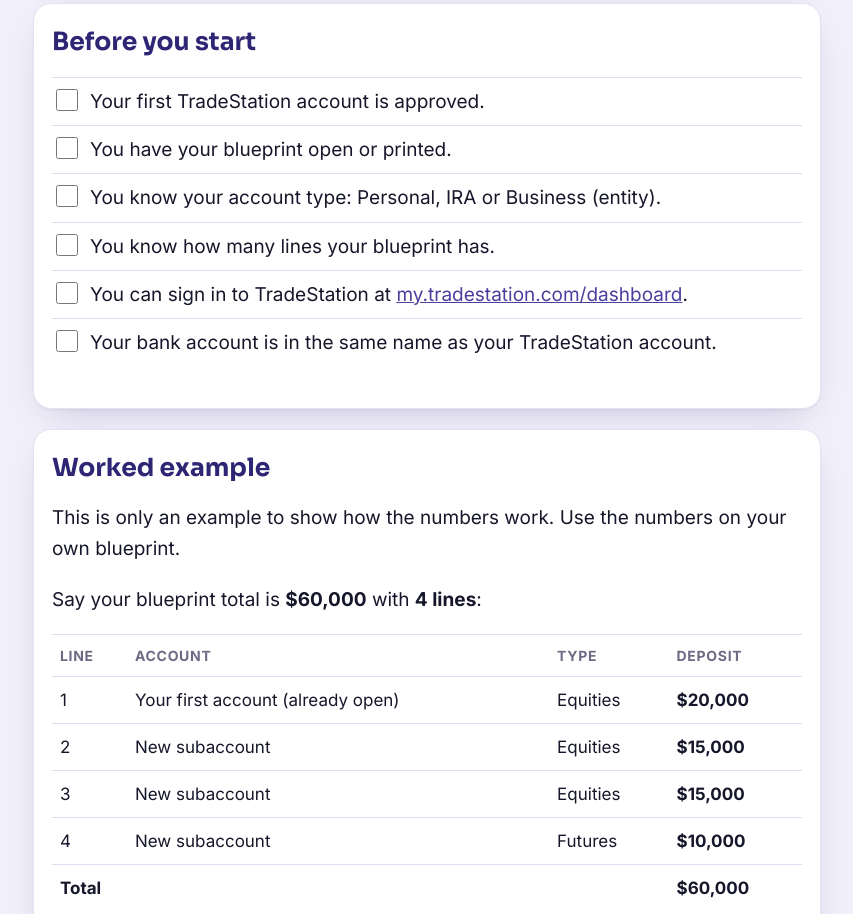
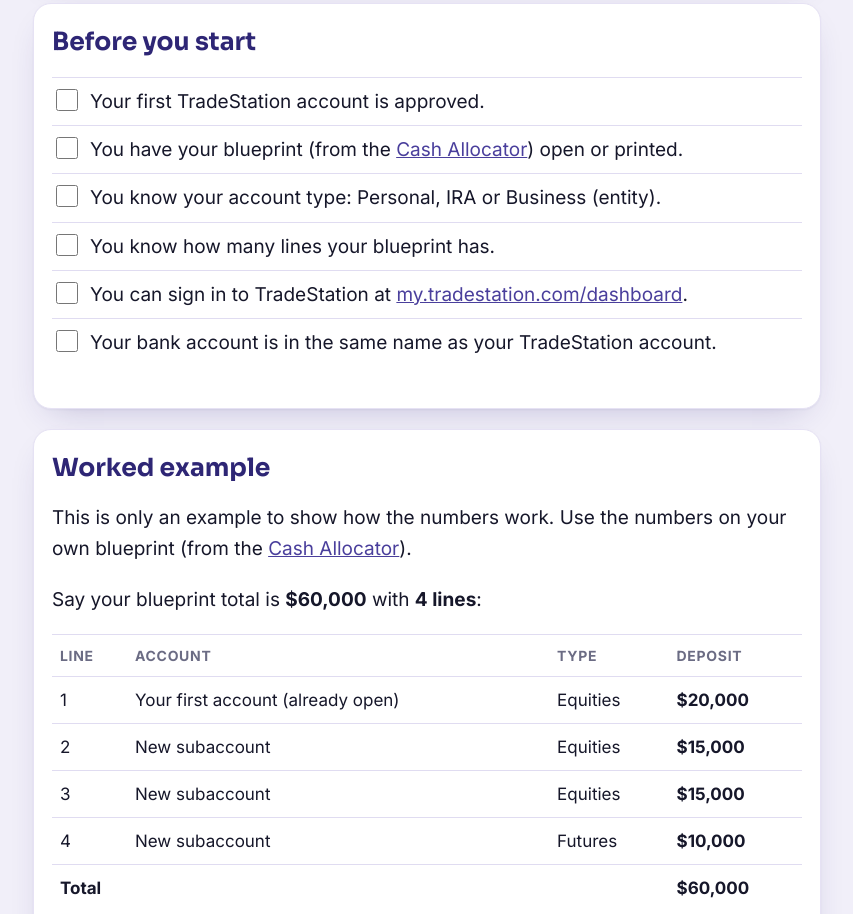
Before and after one commit to Vincere-J/tradestation, a plain HTML site: page ts-subaccounts.html in a window 1280 px wide. Shown: the part 579-1493 px from the top of the page, without its empty margins (213-1066 px from the left). Drawn offline with Linux system fonts and the light colour scheme.

Commit message:
TS Subaccounts SOP v9

```diff
--- a/ts-subaccounts.html
+++ b/ts-subaccounts.html
@@ -83,7 +83,7 @@ svg{width:100%;height:auto;display:block}
 <section class="card" id="before"><h2>Before you start</h2>
 <ul class="check cb">
 <li><label><input type="checkbox" data-k="sub1"><span>Your first TradeStation account is approved.</span></label></li>
-<li><label><input type="checkbox" data-k="sub2"><span>You have your blueprint open or printed.</span></label></li>
+<li><label><input type="checkbox" data-k="sub2"><span>You have your blueprint (from the <a href='capital-allocator.html'>Cash Allocator</a>) open or printed.</span></label></li>
 <li><label><input type="checkbox" data-k="sub3"><span>You know your account type: Personal, IRA or Business (entity).</span></label></li>
 <li><label><input type="checkbox" data-k="sub4"><span>You know how many lines your blueprint has.</span></label></li>
 <li><label><input type="checkbox" data-k="sub5"><span>You can sign in to TradeStation at <a href="https://my.tradestation.com/dashboard">my.tradestation.com/dashboard</a>.</span></label></li>
@@ -91,7 +91,7 @@ svg{width:100%;height:auto;display:block}
 </ul></section>
 
 <section class="card" id="example"><h2>Worked example</h2>
-<p>This is only an example to show how the numbers work. Use the numbers on your own blueprint.</p>
+<p>This is only an example to show how the numbers work. Use the numbers on your own blueprint (from the <a href='capital-allocator.html'>Cash Allocator</a>).</p>
 <p>Say your blueprint total is <b>$60,000</b> with <b>4 lines</b>:</p>
 <div class="tbl"><table>
 <tr><th>Line</th><th>Account</th><th>Type</th><th>Deposit</th></tr>
@@ -150,7 +150,7 @@ svg{width:100%;height:auto;display:block}
 </section>
 
 <section class="card" id="personal"><h2>Path 1: Personal account</h2>
-<ol class="steps"><li>Sign in to TradeStation and open your dashboard.</li><li>Click <b>Transfers</b>, then <b>Deposit funds</b>.</li><li>Send your full blueprint total into your first account. Use ACH (up to $50,000 per day) or a wire. The bank account must be in your own name.</li><li>Go back to the dashboard. Scroll down to your list of accounts.</li><li>Click <b>+ Add Account</b>.</li><li>Click <b>Start a new application</b>.</li><li>Check the form. About 80% of it is already filled in from your first account.</li><li>Keep the same account type as your first account (Individual or Joint).</li><li>Pick the type your blueprint line says: Equities or Futures. For Futures, tick Futures only.</li><li>Answer the questions truthfully, review and submit.</li><li>Tick that line off your blueprint.</li><li>Repeat steps 5 to 11 for every remaining line.</li><li>Watch your email. Two emails arrive: first one saying your application was received, then a second one saying your application was approved.</li><li>Wait for TradeStation to approve it. You will get an email when it is approved.</li><li>When a new account shows on the dashboard, click <b>Transfers</b>, then <b>Transfer funds</b>. Skip any account whose number starts with SIM (practice account).</li><li>Move that line's amount from your first account into the new account.</li><li>Repeat steps 15 and 16 for every new account.</li></ol>
+<ol class="steps"><li>Sign in to TradeStation and open your dashboard.</li><li>Click <b>Transfers</b>, then <b>Deposit funds</b>.</li><li>Send your full blueprint (from the <a href='capital-allocator.html'>Cash Allocator</a>) total into your first account. Use ACH (up to $50,000 per day) or a wire. The bank account must be in your own name.</li><li>Go back to the dashboard. Scroll down to your list of accounts.</li><li>Click <b>+ Add Account</b>.</li><li>Click <b>Start a new application</b>.</li><li>Check the form. About 80% of it is already filled in from your first account.</li><li>Keep the same account type as your first account (Individual or Joint).</li><li>Pick the type your blueprint (from the Cash Allocator) line says: Equities or Futures. For Futures, tick Futures only.</li><li>Answer the questions truthfully, review and submit.</li><li>Tick that line off your blueprint.</li><li>Repeat steps 5 to 11 for every remaining line.</li><li>Watch your email. Two emails arrive: first one saying your application was received, then a second one saying your application was approved.</li><li>Wait for TradeStation to approve it. You will get an email when it is approved.</li><li>When a new account shows on the dashboard, click <b>Transfers</b>, then <b>Transfer funds</b>. Skip any account whose number starts with SIM (practice account).</li><li>Move that line's amount from your first account into the new account.</li><li>Repeat steps 15 and 16 for every new account.</li></ol>
 <figure><img src="ts_sub_f_003.jpg" alt="Your dashboard: the list of accounts, with the + Add Account button at top right" loading="lazy"><figcaption>Your dashboard: the list of accounts, with the + Add Account button at top right</figcaption></figure>
 <figure><img src="ts_sub_f_008.jpg" alt="The short application: pick the account type and what the account trades" loading="lazy"><figcaption>The short application: pick the account type and what the account trades</figcaption></figure>
 <figure><img src="ts_sub_f_007.jpg" alt="Pending applications: new accounts wait here until they are approved" loading="lazy"><figcaption>Pending applications: new accounts wait here until they are approved</figcaption></figure>
@@ -158,14 +158,14 @@ svg{width:100%;height:auto;display:block}
 </section>
 
 <section class="card" id="ira"><h2>Path 2: IRA account</h2>
-<p>An IRA is a retirement account. A custodian holds it for you: Equity Trust or Advanta (Advanta will be added once TradeStation confirms its approval). Each blueprint line gets its own IRA account, all the same IRA type, with the same custodian.</p>
-<ol class="steps"><li>Sign in to TradeStation and open your dashboard.</li><li>Fund your first IRA with retirement money only. Use <b>Transfers</b>, then <b>Rollover a 401(k)</b>, or <b>Deposit funds</b>, then <b>Account Transfer</b> from another IRA.</li><li>Never accept a check made out to you. Ask for a direct rollover.</li><li>Click <b>+ Add Account</b> on the dashboard.</li><li>Click <b>Start a new application</b>. Most of the form is already filled in.</li><li>Keep the account type as IRA, the same IRA type as your first one.</li><li>Pick Equities as your blueprint line says, review and submit.</li><li>Repeat steps 4 to 7 for every remaining equities line.</li><li>For a futures line: the futures IRA is a separate application through your custodian. Ask TradeStation Sales &amp; Support or your custodian for the package.</li><li>When the new IRA accounts are approved, try <b>Transfers</b>, then <b>Transfer funds</b>, to move each line's amount.</li><li>If TradeStation does not allow a transfer between IRAs, fund each IRA from the source instead (the old IRA or 401(k)). <span class="confirm">Confirm with your Vincere team</span></li></ol>
+<p>An IRA is a retirement account. A custodian holds it for you: Equity Trust or Advanta (Advanta will be added once TradeStation confirms its approval). Each line of your blueprint (from the <a href='capital-allocator.html'>Cash Allocator</a>) gets its own IRA account, all the same IRA type, with the same custodian.</p>
+<ol class="steps"><li>Sign in to TradeStation and open your dashboard.</li><li>Fund your first IRA with retirement money only. Use <b>Transfers</b>, then <b>Rollover a 401(k)</b>, or <b>Deposit funds</b>, then <b>Account Transfer</b> from another IRA.</li><li>Never accept a check made out to you. Ask for a direct rollover.</li><li>Click <b>+ Add Account</b> on the dashboard.</li><li>Click <b>Start a new application</b>. Most of the form is already filled in.</li><li>Keep the account type as IRA, the same IRA type as your first one.</li><li>Pick Equities as your blueprint (from the Cash Allocator) line says, review and submit.</li><li>Repeat steps 4 to 7 for every remaining equities line.</li><li>For a futures line: the futures IRA is a separate application through your custodian. Ask TradeStation Sales &amp; Support or your custodian for the package.</li><li>When the new IRA accounts are approved, try <b>Transfers</b>, then <b>Transfer funds</b>, to move each line's amount.</li><li>If TradeStation does not allow a transfer between IRAs, fund each IRA from the source instead (the old IRA or 401(k)). <span class="confirm">Confirm with your Vincere team</span></li></ol>
 <div class="warn"><b>Keep IRA money separate.</b> Never put personal money or bank money into an IRA account (other than a yearly contribution within the IRS limit). Never move IRA money into a personal account.</div>
 </section>
 
 <section class="card" id="entity"><h2>Path 3: Business (entity) account</h2>
 <p>A business account (LLC, corporation, trust and so on) starts with two accounts: one Equities and one Futures. Extra accounts do <b>not</b> use + Add Account. They come from the clone letter.</p>
-<ol class="steps"><li>Wait for the approval email from your TradeStation rep.</li><li>Sign in. Find your two business accounts in the Entity group on the dashboard.</li><li>Click the eye icon to show the full account numbers. Write them down.</li><li>Count your equities lines on the blueprint. Take away 1. That is how many extra equities accounts you ask for.</li><li>Count your futures lines. Take away 1. That is how many extra futures accounts you ask for.</li><li>Open the DocuSign link in your rep's approval email (the clone letter).</li><li>Fill in one letter for equities and sign it.</li><li>Fill in a second letter for futures and sign it.</li><li>Email your rep a short note saying both letters are signed.</li><li>Fund only from the business's own bank account: <b>Transfers</b>, then <b>Deposit funds</b>, into the main equities account.</li><li>When the new accounts show on the dashboard, use <b>Transfers</b>, then <b>Transfer funds</b>, to move each line's amount.</li></ol>
+<ol class="steps"><li>Wait for the approval email from your TradeStation rep.</li><li>Sign in. Find your two business accounts in the Entity group on the dashboard.</li><li>Click the eye icon to show the full account numbers. Write them down.</li><li>Count your equities lines on the blueprint (from the <a href='capital-allocator.html'>Cash Allocator</a>). Take away 1. That is how many extra equities accounts you ask for.</li><li>Count your futures lines. Take away 1. That is how many extra futures accounts you ask for.</li><li>Open the DocuSign link in your rep's approval email (the clone letter).</li><li>Fill in one letter for equities and sign it.</li><li>Fill in a second letter for futures and sign it.</li><li>Email your rep a short note saying both letters are signed.</li><li>Fund only from the business's own bank account: <b>Transfers</b>, then <b>Deposit funds</b>, into the main equities account.</li><li>When the new accounts show on the dashboard, use <b>Transfers</b>, then <b>Transfer funds</b>, to move each line's amount.</li></ol>
 <p>Questions about what to write on the clone letter go to TradeStation. A large batch can take a week or more.</p>
 <figure><img src="ts_sub_f_016.jpg" alt="The clone letter (Related Account Authorization) in DocuSign" loading="lazy"><figcaption>The clone letter (Related Account Authorization) in DocuSign</figcaption></figure>
 <figure><img src="ts_sub_f_015_annotated.jpg" alt="Your roadmap card for the DocuSign Clone Letter (boxed): one letter per asset class, with the reason text you can copy (boxed)." loading="lazy"><figcaption>Your roadmap card for the DocuSign Clone Letter (boxed): one letter per asset class, with the reason text you can copy (boxed).</figcaption></figure>
@@ -190,7 +190,7 @@ svg{width:100%;height:auto;display:block}
 
 
 <section class="card" id="live"><h2>What is live and what is coming</h2>
-<div class="note"><b>Live now:</b> assigning your strategies to your subaccounts (Section 06 of the roadmap, see the Assigning Strategies SOP below).</div>
+<div class="note"><b>Live now:</b> assigning your strategies to your subaccounts (Section 06 of the roadmap). Section 06 of your roadmap covers this; your Client Success Manager walks you through it on your onboarding call.</div>
 <div class="note"><b>Coming, no dates yet:</b>
 <ul><li>Strategy walkthrough videos: coming soon.</li>
 <li>MST release: to be announced.</li>
@@ -200,7 +200,7 @@ Your Vincere team will tell you when each one is ready.</div>
 
 <section class="card" id="part2"><h2>Next: assigning your strategies (Section 06)</h2>
 <div class="note"><b>Who does this:</b> your Client Success Manager walks through your blueprint and helps you assign your strategies on the onboarding call.</div>
-<div class="note" id="assignref"><b>Covered in a separate guide.</b> Assigning each strategy on your blueprint to its own funded subaccount is covered in the Assigning Strategies SOP. Open it to follow along on the call, or at any time after.</div>
+<div class="note" id="assignref"><b>Where this is covered.</b> Assigning each strategy on your blueprint to its own funded subaccount: Section 06 of your roadmap covers this; your Client Success Manager walks you through it on your onboarding call.</div>
 <div class="warn"><b>Never trade by hand</b> in a subaccount that has a strategy on it, in TradeStation, TradingView or anywhere else. A manual trade makes QuantGenie stop managing that account (Section 08, rule 8.6). If something looks wrong, message your Client Success Manager first.</div>
 </section>
 
@@ -215,7 +215,7 @@ Your Vincere team will tell you when each one is ready.</div>
 <tr><td>I have not traded in any account that will run a strategy.</td><td>&#9744;</td></tr>
 </table></div>
 <figure><img src="ts_sub_f_019.jpg" alt="Done: all your accounts listed on the dashboard" loading="lazy"><figcaption>Done: all your accounts listed on the dashboard</figcaption></figure>
-<p>When every box is ticked, connect your accounts in Section 04, book your call in Section 05, then assign your strategies with your Client Success Manager (see the Assigning Strategies SOP).</p>
+<p>When every box is ticked, connect your accounts in Section 04, book your call in Section 05, then assign your strategies with your Client Success Manager. Section 06 of your roadmap covers this; your Client Success Manager walks you through it on your onboarding call.</p>
 </section>
-<p style="color:var(--muted);font-size:15px">Vincere does not give tax, legal or financial advice. Version 8, November 19 2026.</p>
+<p style="color:var(--muted);font-size:15px">Vincere does not give tax, legal or financial advice. Version 9, November 19 2026.</p>
 </main><script>(function(){var P="vincere_sop_"+location.pathname+"_";document.querySelectorAll('input[type=checkbox][data-k]').forEach(function(c){try{if(localStorage.getItem(P+c.dataset.k)==="1")c.checked=true;}catch(e){}c.addEventListener('change',function(){try{localStorage.setItem(P+c.dataset.k,c.checked?"1":"0");}catch(e){}});});})();</script></body></html>
```
